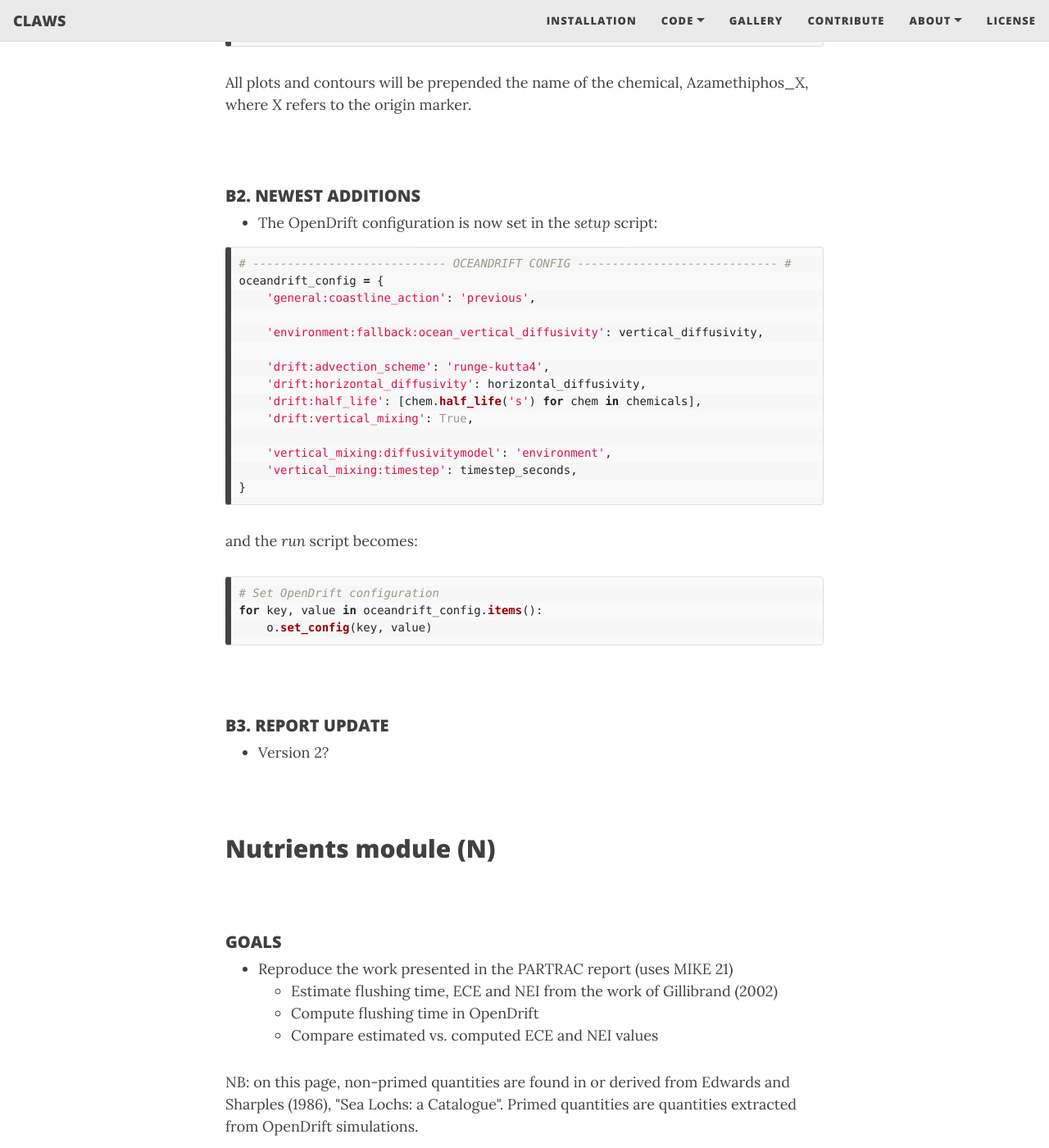
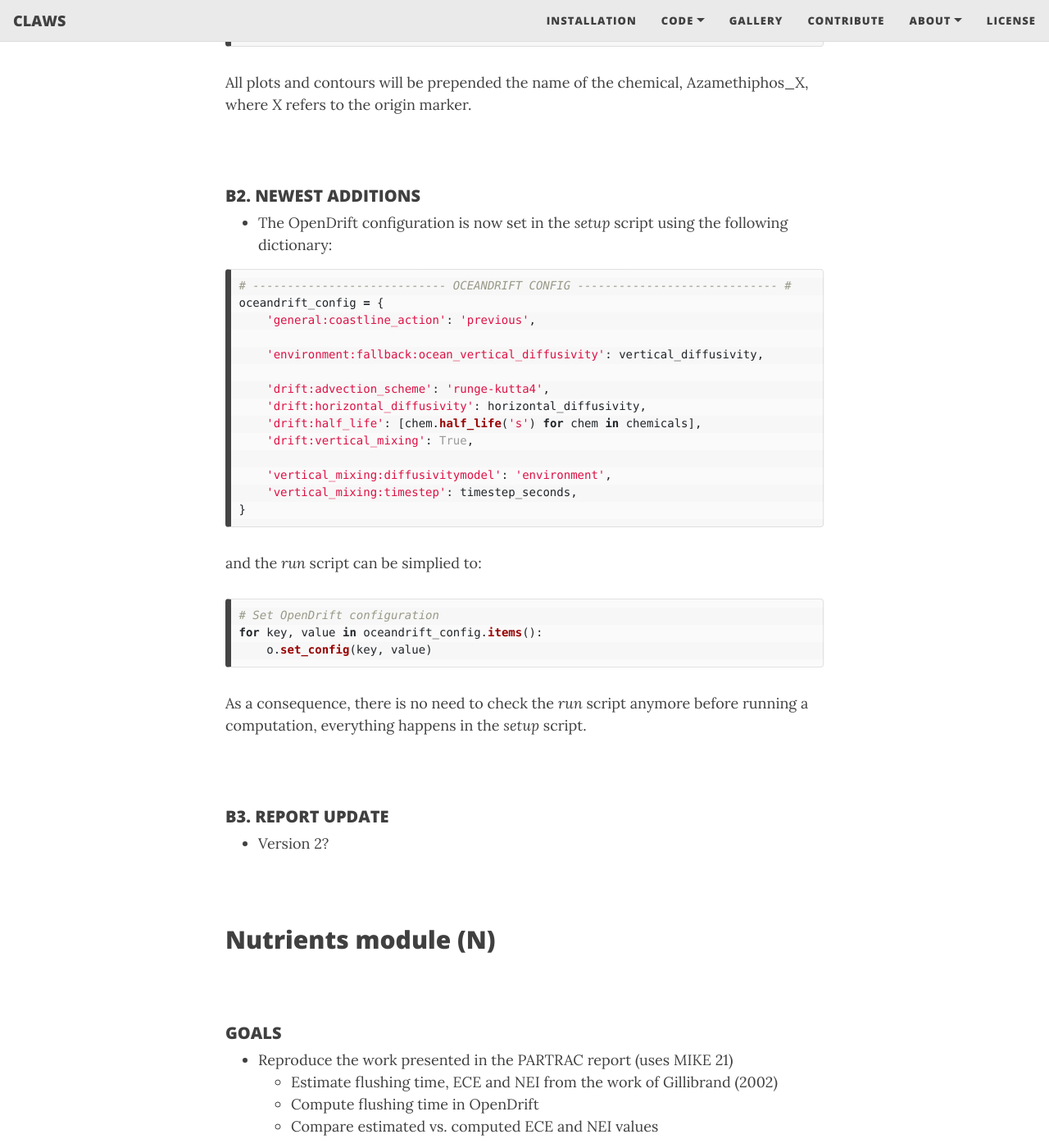
Before and after one commit to claws-scot/claws-scot.github.io, a Jekyll site: the page built from meetings/meeting-220623-N.md, in a window 1280 px wide and 1400 px high, scrolled down 2189 px. Shown: the whole window at 82% size. Built offline with Jekyll 4.4.1, drawn with Linux system fonts in a browser that asks for light colours; nearby versions of some CDN libraries.

Commit message:
Editing web pages

````diff
--- a/meetings/meeting-220623-N.md
+++ b/meetings/meeting-220623-N.md
@@ -61,7 +61,7 @@ All plots and contours will be prepended the name of the chemical, Azamethiphos\
 &nbsp;
 <h5>B2. NEWEST ADDITIONS</h5>
 
-- The OpenDrift configuration is now set in the _setup_ script:
+- The OpenDrift configuration is now set in the _setup_ script using the following dictionary:
 
 ```python
 # ---------------------------- OCEANDRIFT CONFIG ----------------------------- #
@@ -80,12 +80,14 @@ oceandrift_config = {
 }
 ```
 
-and the _run_ script becomes:
+and the _run_ script can be simplied to:
 ```python
 # Set OpenDrift configuration
 for key, value in oceandrift_config.items():
     o.set_config(key, value)
 ```
+
+As a consequence, there is no need to check the _run_ script anymore before running a computation, everything happens in the _setup_ script.
 
 &nbsp;
 <h5>B3. REPORT UPDATE</h5>
````
